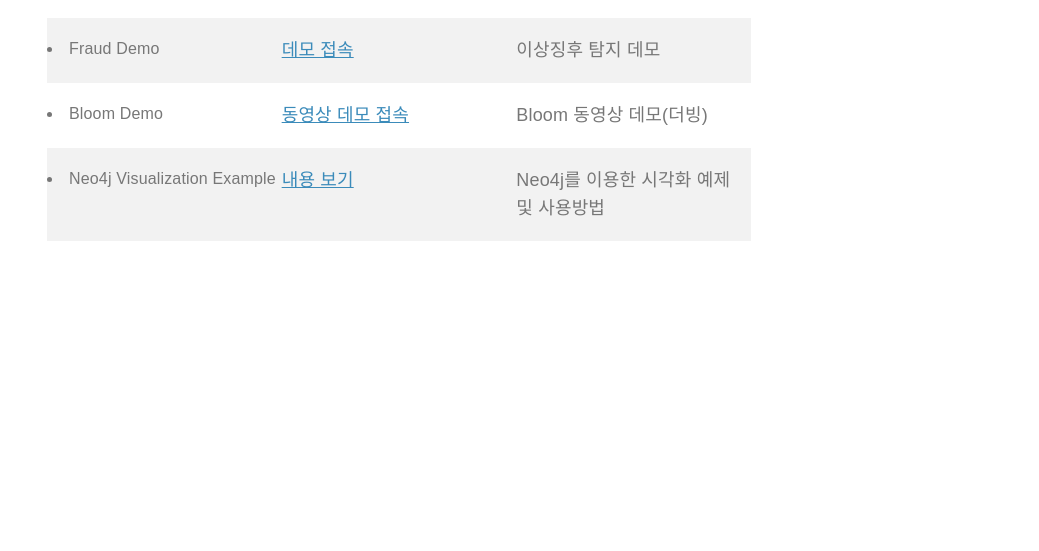
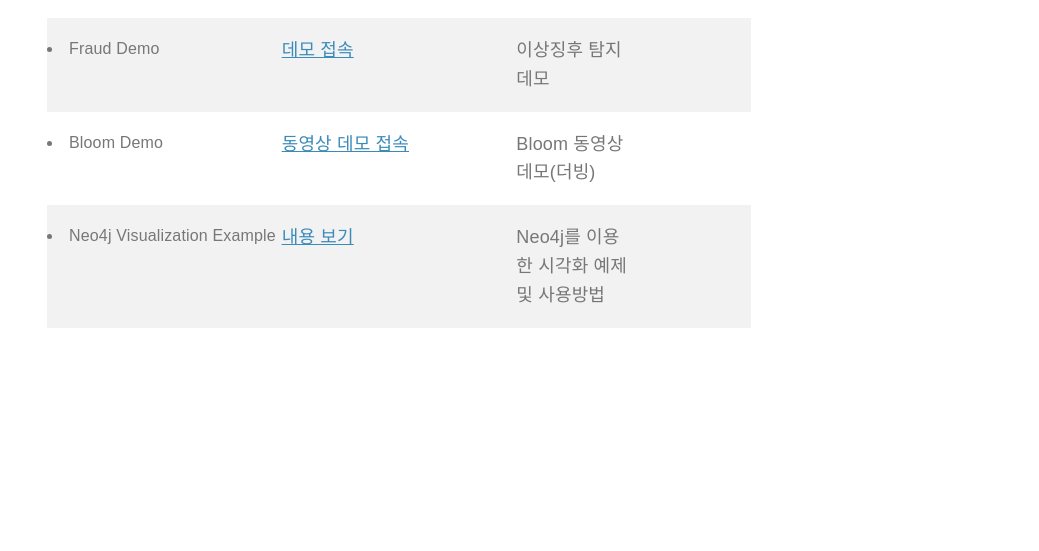
Before and after one commit to MOSSupport/mossupport.github.io, a plain HTML site: page neo4jdemo.html in a window 1280 px wide. Shown: the part 76-627 px from the top of the page, without its empty margins (241-1280 px from the left). Drawn offline with Linux system fonts and the light colour scheme.

Commit message:
Update neo4jdemo.html

```diff
--- a/neo4jdemo.html
+++ b/neo4jdemo.html
@@ -24,17 +24,17 @@
 		<div class="pure-g pure-g-odd">
 			<div class="pure-u-1-3"><p><li>Fraud Demo</li></p></div>
 			<div class="pure-u-1-3"><p><a href="http://frauddemo.mobile-os.com/neoviz/index.zul" target="_blank"><u>데모 접속</u></a></p></div>
-			<div class="pure-u-1-3"><p>이상징후 탐지 데모</p></div>
+			<div class="pure-u-1-6"><p>이상징후 탐지 데모</p></div>
 		</div>
 		<div class="pure-g">
 			<div class="pure-u-1-3"><p><li>Bloom Demo</li></p></div>
 			<div class="pure-u-1-3"><p><a href="https://www.youtube.com/watch?v=7P8w04tcPaQ&feature=youtu.be" target="_blank"><u>동영상 데모 접속</u></a></p></div>
-			<div class="pure-u-1-3"><p>Bloom 동영상 데모(더빙)</p></div>
+			<div class="pure-u-1-6"><p>Bloom 동영상 데모(더빙)</p></div>
 		</div>
 		<div class="pure-g pure-g-odd">
 			<div class="pure-u-1-3"><p><li>Neo4j Visualization Example</li></p></div>
 			<div class="pure-u-1-3"><p><a href="https://github.com/MOSSupport/Neo4jVisualization" target="_blank"><u>내용 보기</u></a></p></div>
-			<div class="pure-u-1-3"><p>Neo4j를 이용한 시각화 예제 및 사용방법</p></div>
+			<div class="pure-u-1-6"><p>Neo4j를 이용한 시각화 예제 및 사용방법</p></div>
 		</div>
 	</div>
 
```
